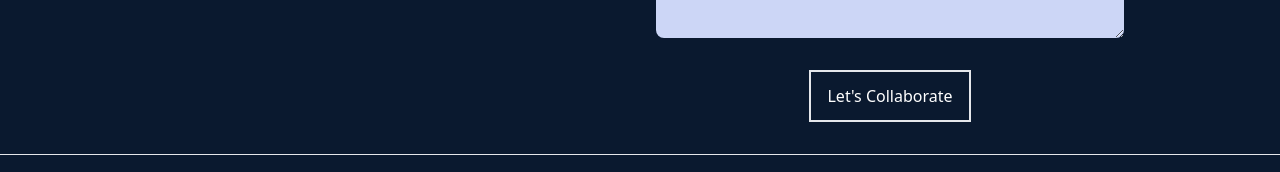
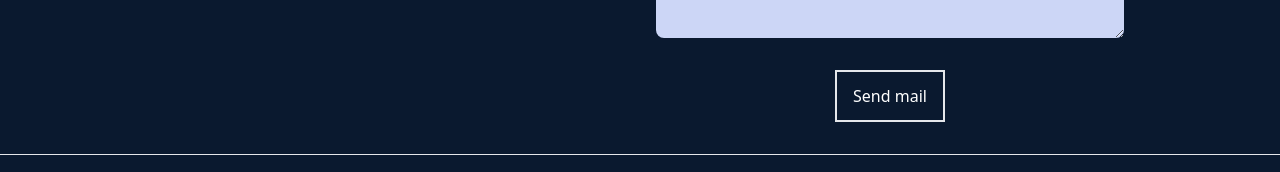
Before and after one commit to segunajibola/portfolio, a React (Create React App) app: page / in a window 1280 px wide. Shown: the part 3584-3756 px from the top of the page. Built offline with nearby package versions, Linux system fonts and the light colour scheme; the HTML template or start-up script is replaced by a standard one.

Commit message:
fix skills

```diff
--- a/src/components/Contact.js
+++ b/src/components/Contact.js
@@ -23,7 +23,7 @@
               <input className='bg-[#ccd6f6] rounded-lg p-2' type="text" placeholder='Name' name='name' />
               <input className='my-4 p-2 bg-[#ccd6f6] rounded-lg' type="email" placeholder='Email' name='email' />
               <textarea className='bg-[#ccd6f6] rounded-lg p-2' name="message" rows="10" placeholder='Message'></textarea>
-              <button className='text-white border-2 hover:bg-pink-600 hover:border-pink-600 px-4 py-3 my-8 mx-auto flex items-center'>Let's Collaborate</button>
+              <button className='text-white border-2 hover:bg-pink-600 hover:border-pink-600 px-4 py-3 my-8 mx-auto flex items-center'>Send mail</button>
           </form>
         </div>
       </div>
```
